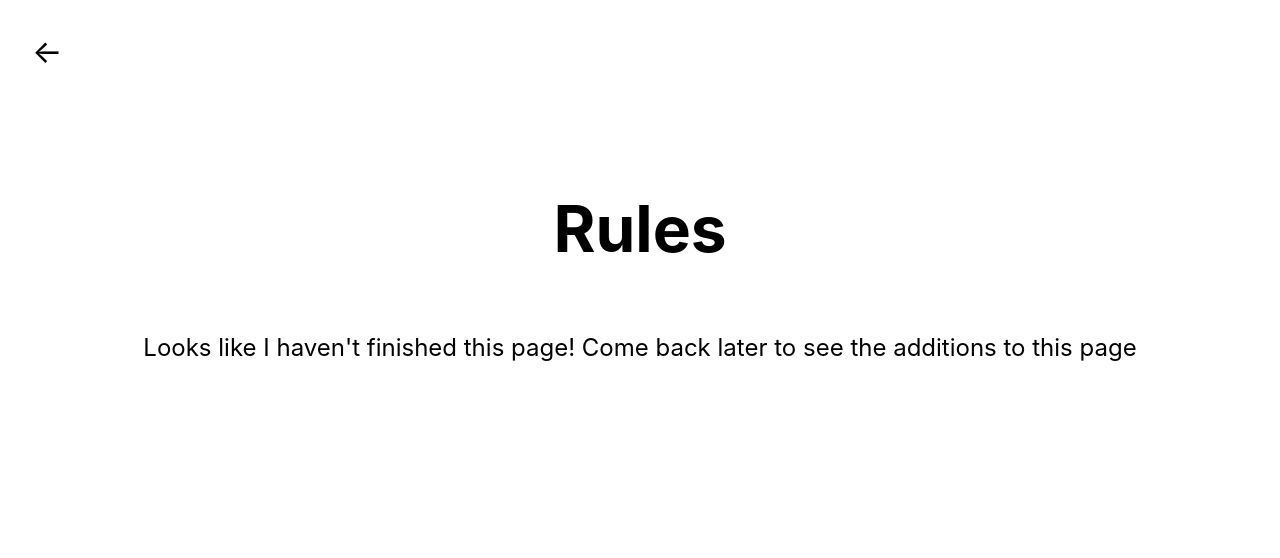
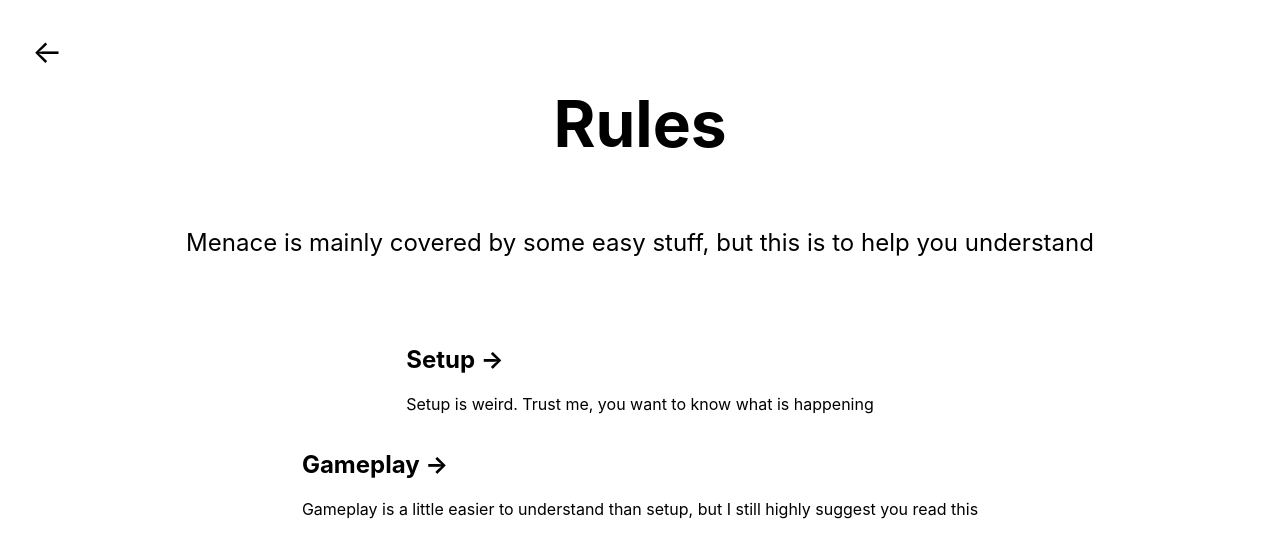
Before and after one commit to Arcader717/nextv, a Next.js app: page /rules in a window 1280 px wide. Shown: the top 558 px of the page. Built offline with nearby package versions, Linux system fonts and the light colour scheme.

Commit message:
Update /rules
Add a grid, similar to the grid on /

```diff
--- a/pages/rules.tsx
+++ b/pages/rules.tsx
@@ -14,7 +14,22 @@ const Page: NextPage = () => {
             <main className={s1.main}>
 
                 <h1 className={s.title}>Rules</h1>
-                <p className={s.description}>Looks like I haven&apos;t finished this page! Come back later to see the additions to this page</p>
+                <p className={s.description}>Menace is mainly covered by some easy stuff, but this is to help you understand</p>
+
+
+                <div className={s.grid}>
+
+                    <Link href="/rules#setup">
+                        <h2>Setup &rarr;</h2>
+                        <p>Setup is weird. Trust me, you want to know what is happening</p>
+                    </Link>
+
+                    <Link href="/rules#gameplay">
+                        <h2>Gameplay &rarr;</h2>
+                        <p>Gameplay is a little easier to understand than setup, but I still highly suggest you read this</p>
+                    </Link>
+
+                </div>
 
             </main>
         </div>
```
